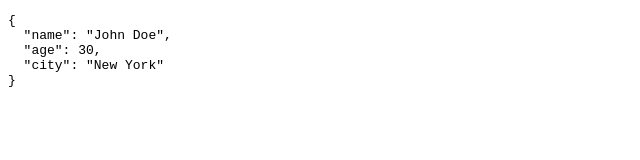
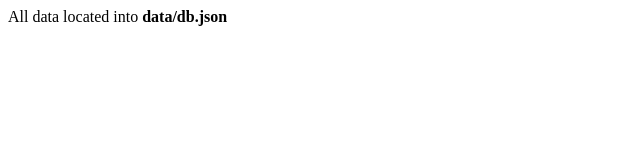
Before and after one commit to PavloRohozhyn/MobileAppApi, a plain HTML site: page index.html in a window 1280 px wide. Shown: the whole page, without its empty margins (0-640 px from the left). Drawn offline with Linux system fonts and the light colour scheme.

Commit message:
Update index.html

```diff
--- a/index.html
+++ b/index.html
@@ -4,16 +4,6 @@
         <title>JSON placeholder for MobileApp</title>
     </head>
     <body>
-        <pre><code id="jsonDisplay"></code></pre>
-
-        <script>
-            const myJsonObject = {
-                name: "John Doe",
-                age: 30,
-                city: "New York"
-            };
-            const jsonString = JSON.stringify(myJsonObject, null, 2);
-            document.getElementById("jsonDisplay").textContent = jsonString;
-        </script>
+        All data located into <b>data/db.json</b>
     </body>
     </html>
```
